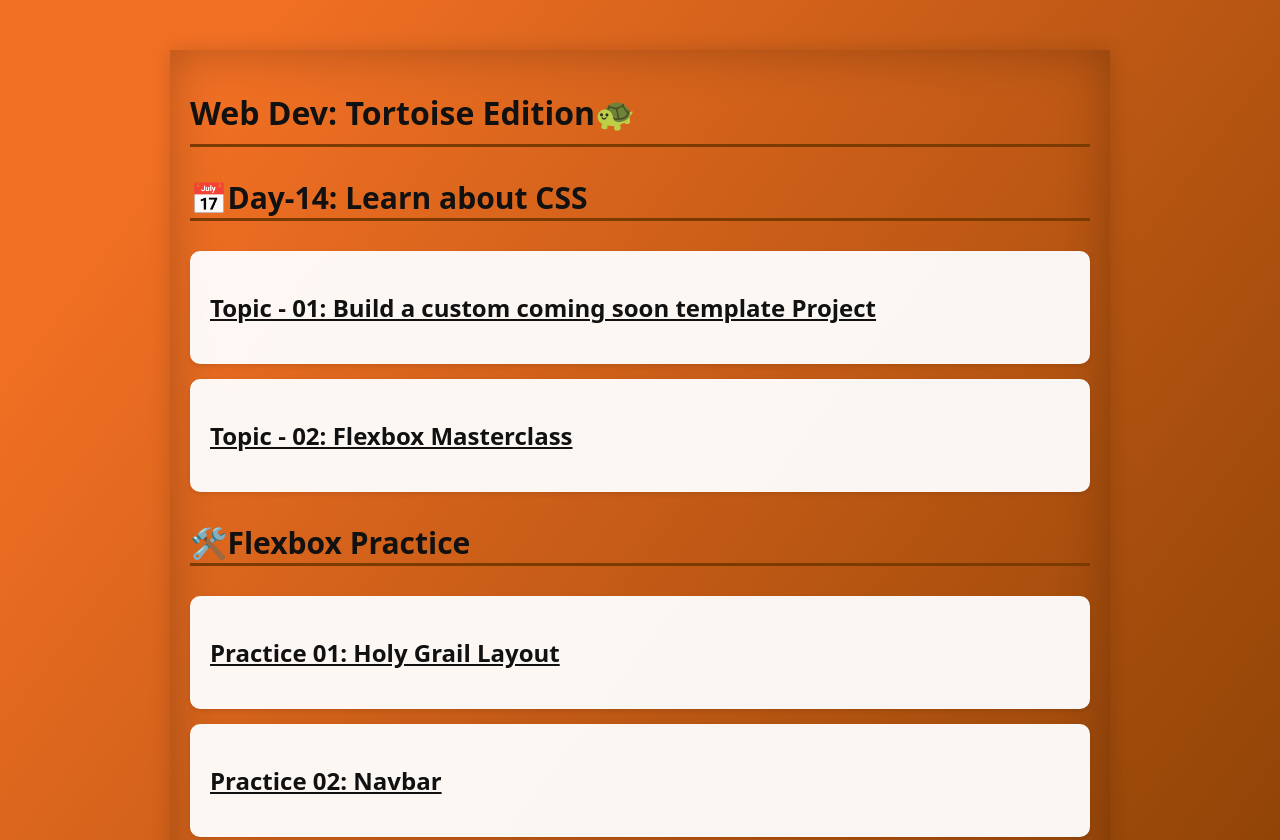
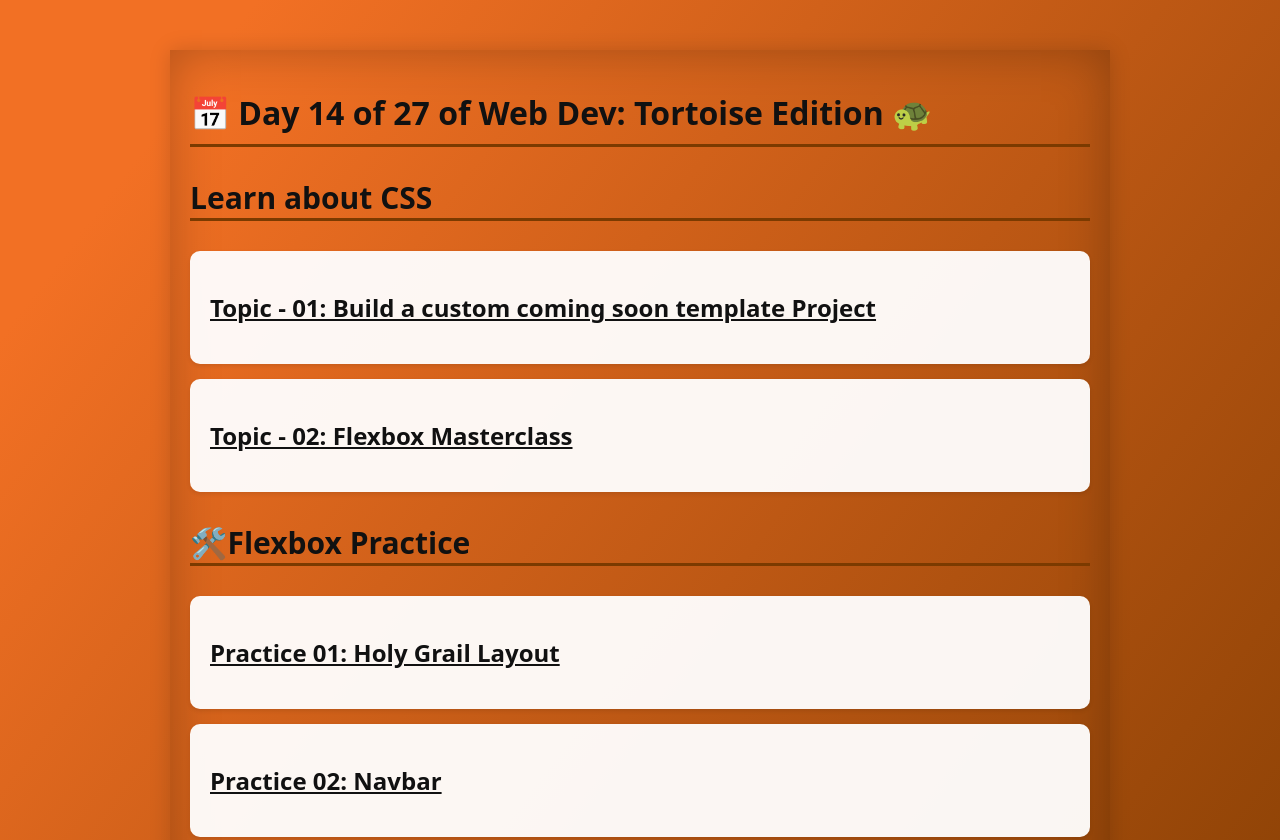
Before and after one commit to haiderarbaz/web-dev-tortoise-edition, a plain HTML site: page day-14/navigation.html in a window 1280 px wide. Shown: the top 840 px of the page. Drawn offline with Linux system fonts and the light colour scheme; files that its build step writes are made by us from their sources.

Commit message:
Add some changes in DAY-14.md navigation.html

```diff
--- a/day-14/navigation.html
+++ b/day-14/navigation.html
@@ -3,7 +3,6 @@
   <head>
     <meta charset="UTF-8" />
     <meta name="viewport" content="width=device-width, initial-scale=1.0" />
-    <link rel="stylesheet" href="style.css" />
     <title>Main Navigation</title>
     <style>
       body {
@@ -87,9 +86,9 @@
     </style>
   </head>
   <body>
-    <h1>Web Dev: Tortoise Edition🐢</h1>
+    <h1>📅 Day 14 of 27 of Web Dev: Tortoise Edition 🐢</h1>
 
-    <p><strong>📅Day-14: Learn about CSS</strong></p>
+    <p><strong>Learn about CSS</strong></p>
 
     <div class="day-card">
       <a
```
Also changed, not shown: 1 other file.
